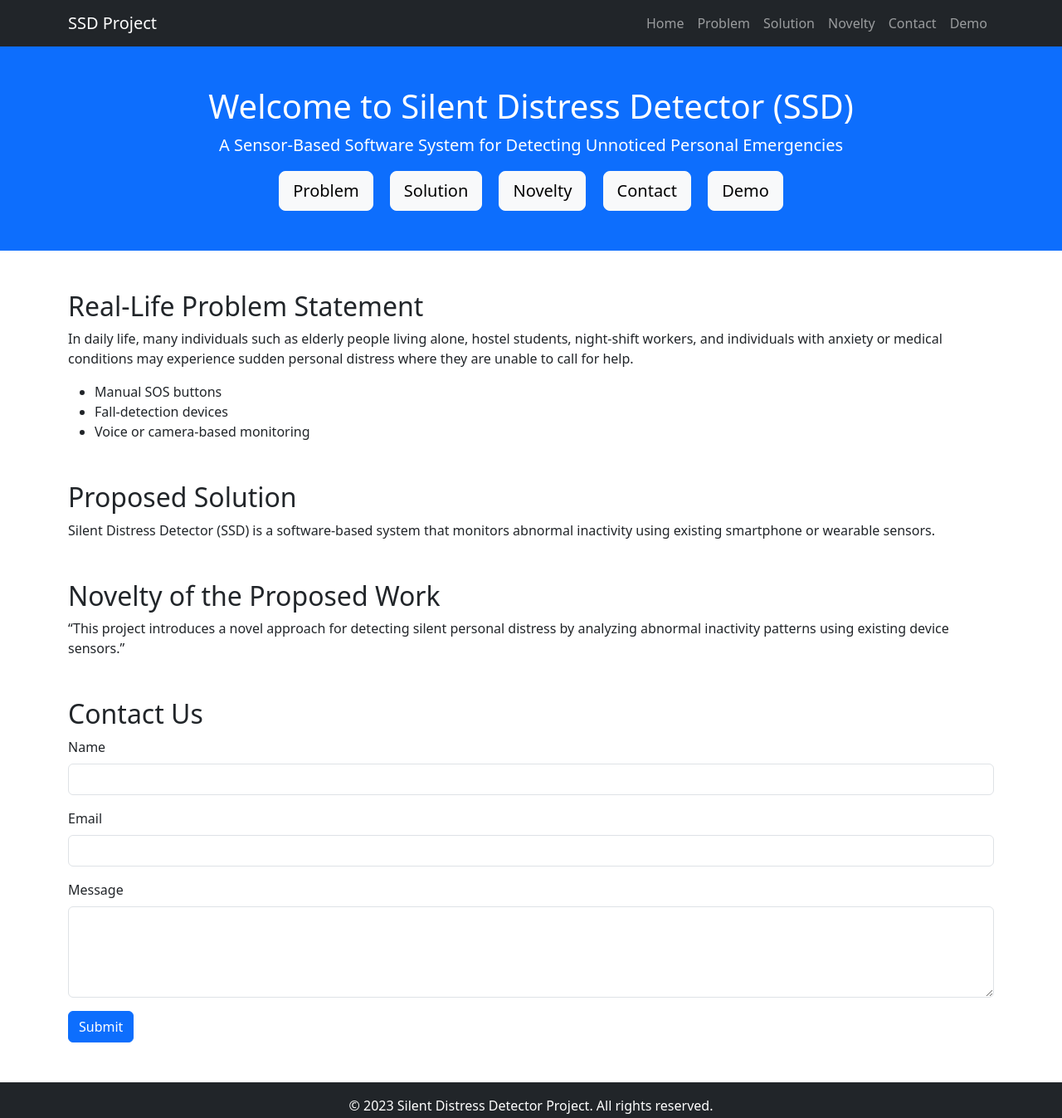
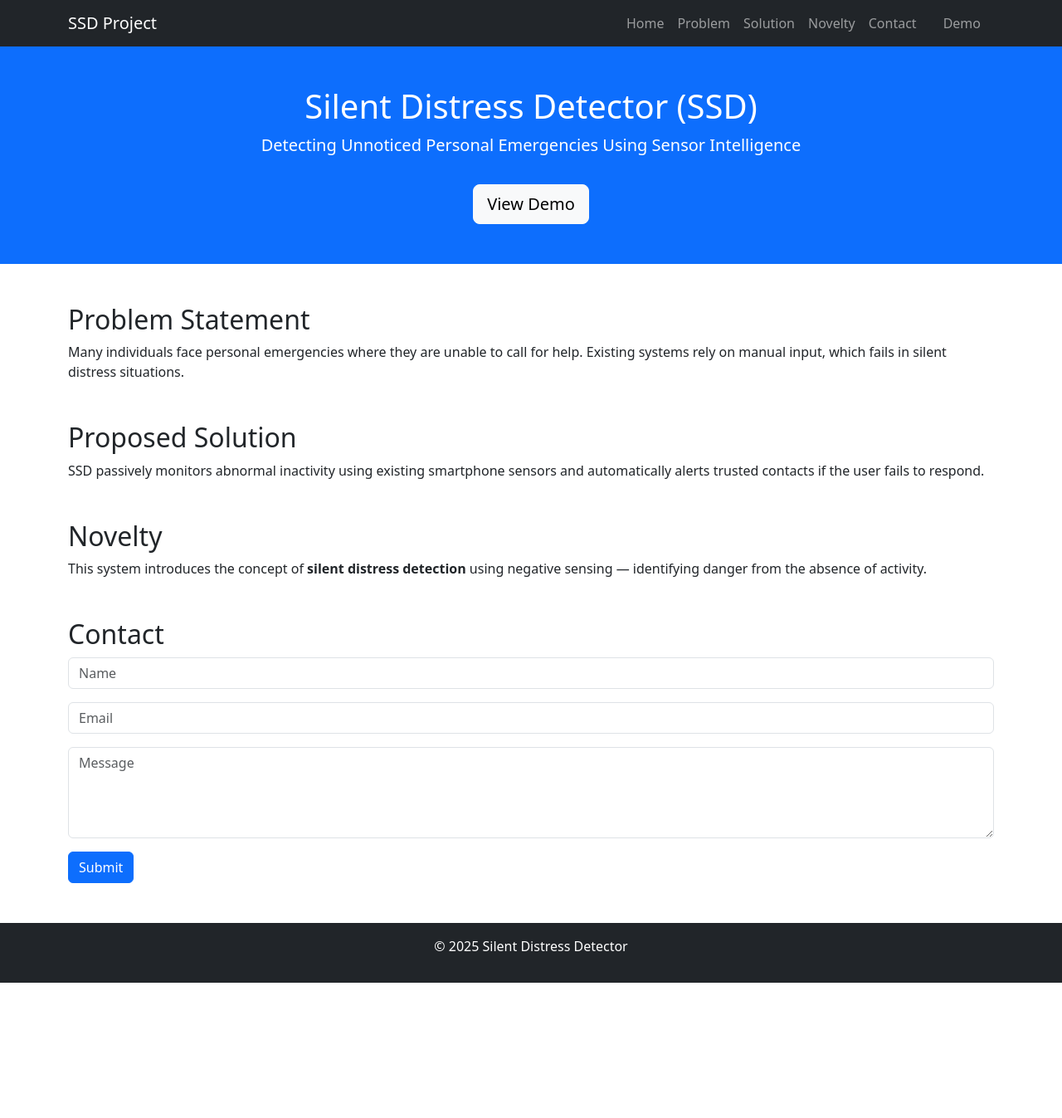
Before and after one commit to sumedhachowdhury-03-05/Silent-Distress-Detector-SSD, a plain HTML site: page index.html in a window 1280 px wide. Shown: the whole page at 83% size. After the commit the page ends 1184 px from the top, so only its background shows below. Drawn offline with nearby package versions, Linux system fonts and the light colour scheme.

Commit message:
index.html

```diff
--- a/index.html
+++ b/index.html
@@ -3,16 +3,17 @@
 <head>
     <meta charset="UTF-8">
     <meta name="viewport" content="width=device-width, initial-scale=1.0">
-    <title>Silent Distress Detector (SSD) - Home</title>
+    <title>Silent Distress Detector (SSD)</title>
 
-    <!-- Bootstrap CSS -->
+    <!-- Bootstrap -->
     <link href="https://cdn.jsdelivr.net/npm/bootstrap@5.3.0/dist/css/bootstrap.min.css" rel="stylesheet">
 
-    <!-- Local CSS -->
-    <link rel="stylesheet" href="./src/styles.css">
+    <!-- Custom CSS -->
+    <link rel="stylesheet" href="styles.css">
 </head>
 
 <body>
+
 <nav class="navbar navbar-expand-lg navbar-dark bg-dark">
     <div class="container">
         <a class="navbar-brand" href="index.html">SSD Project</a>
@@ -27,7 +28,9 @@
                 <li class="nav-item"><a class="nav-link" href="#solution">Solution</a></li>
                 <li class="nav-item"><a class="nav-link" href="#novelty">Novelty</a></li>
                 <li class="nav-item"><a class="nav-link" href="#contact">Contact</a></li>
-                    <li class="nav-item"><a class="nav-link" href="./src/demo.html">Demo</a></li>
+                <li class="nav-item">
+                    <a class="nav-link btn btn-outline-light px-3 ms-2" href="demo.html">Demo</a>
+                </li>
             </ul>
         </div>
     </div>
@@ -35,75 +38,52 @@
 
 <header id="home" class="bg-primary text-white text-center py-5">
     <div class="container">
-            <h1>Welcome to Silent Distress Detector (SSD)</h1>
-            <p class="lead">A Sensor-Based Software System for Detecting Unnoticed Personal Emergencies</p>
-            <div class="mt-3">
-                <a href="#problem" class="btn btn-light btn-lg mx-2">Problem</a>
-                <a href="#solution" class="btn btn-light btn-lg mx-2">Solution</a>
-                <a href="#novelty" class="btn btn-light btn-lg mx-2">Novelty</a>
-                <a href="#contact" class="btn btn-light btn-lg mx-2">Contact</a>
-                <a href="./src/demo.html" class="btn btn-light btn-lg mx-2">Demo</a>
-            </div>
+        <h1>Silent Distress Detector (SSD)</h1>
+        <p class="lead">Detecting Unnoticed Personal Emergencies Using Sensor Intelligence</p>
+        <a href="demo.html" class="btn btn-light btn-lg mt-3">View Demo</a>
     </div>
 </header>
 
 <section id="problem" class="container my-5">
-        <h2>Real-Life Problem Statement</h2>
+    <h2>Problem Statement</h2>
     <p>
-            In daily life, many individuals such as elderly people living alone, hostel students,
-            night-shift workers, and individuals with anxiety or medical conditions may experience
-            sudden personal distress where they are unable to call for help.
+        Many individuals face personal emergencies where they are unable to call for help.
+        Existing systems rely on manual input, which fails in silent distress situations.
     </p>
-        <ul>
-            <li>Manual SOS buttons</li>
-            <li>Fall-detection devices</li>
-            <li>Voice or camera-based monitoring</li>
-        </ul>
 </section>
 
 <section id="solution" class="container my-5">
     <h2>Proposed Solution</h2>
     <p>
-            Silent Distress Detector (SSD) is a software-based system that monitors abnormal inactivity
-            using existing smartphone or wearable sensors.
+        SSD passively monitors abnormal inactivity using existing smartphone sensors and
+        automatically alerts trusted contacts if the user fails to respond.
     </p>
 </section>
 
 <section id="novelty" class="container my-5">
-        <h2>Novelty of the Proposed Work</h2>
-        <blockquote>
-            “This project introduces a novel approach for detecting silent personal distress by
-            analyzing abnormal inactivity patterns using existing device sensors.”
-        </blockquote>
+    <h2>Novelty</h2>
+    <p>
+        This system introduces the concept of <strong>silent distress detection</strong>
+        using negative sensing — identifying danger from the absence of activity.
+    </p>
 </section>
 
 <section id="contact" class="container my-5">
-        <h2>Contact Us</h2>
-        <form id="contactForm">
-            <div class="mb-3">
-                <label class="form-label">Name</label>
-                <input type="text" class="form-control" required>
-            </div>
-            <div class="mb-3">
-                <label class="form-label">Email</label>
-                <input type="email" class="form-control" required>
-            </div>
-            <div class="mb-3">
-                <label class="form-label">Message</label>
-                <textarea class="form-control" rows="4" required></textarea>
-            </div>
-            <button type="submit" class="btn btn-primary">Submit</button>
+    <h2>Contact</h2>
+    <form>
+        <input type="text" class="form-control mb-3" placeholder="Name" required>
+        <input type="email" class="form-control mb-3" placeholder="Email" required>
+        <textarea class="form-control mb-3" rows="4" placeholder="Message" required></textarea>
+        <button class="btn btn-primary">Submit</button>
     </form>
 </section>
 
 <footer class="bg-dark text-white text-center py-3">
-        <p>&copy; 2023 Silent Distress Detector Project. All rights reserved.</p>
+    <p>&copy; 2025 Silent Distress Detector</p>
 </footer>
 
-    <!-- Bootstrap JS -->
 <script src="https://cdn.jsdelivr.net/npm/bootstrap@5.3.0/dist/js/bootstrap.bundle.min.js"></script>
+<script src="script.js"></script>
 
-    <!-- Local JS -->
-    <script src="./src/script.js"></script>
 </body>
 </html>
```
Lines whose indentation alone changed are shown as unchanged.
